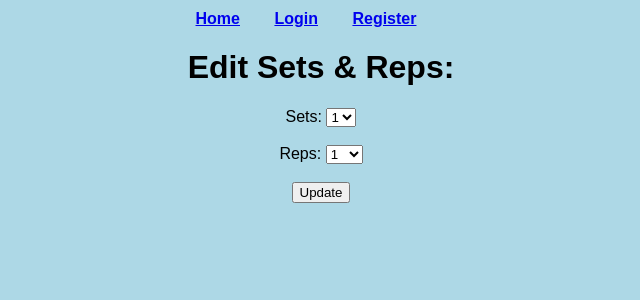
After one commit to eoghanwinters/Individual-Project, a Flask app: page /update/1 in a window 1280 px wide. The commit adds this page. Shown: the top 300 px of the page, without its empty margins (319-959 px from the left). Run offline with Flask 2, Linux system fonts and the light colour scheme; data comes from the database, SQL or seed files in the repository; both versions use the stored data as it was after the commit.

Commit message:
Update Exercise Function added!

```diff
--- a/application/forms.py
+++ b/application/forms.py
@@ -52,6 +52,37 @@ class EditForm(FlaskForm):
 			Length(max=100000)
 		])
 	submit = SubmitField('Add Exercise')
+
+
+class UpdateExerciseForm(FlaskForm):
+	sets = SelectField('Sets: ',
+		choices=[
+			('1', '1'),
+			('2', '2'),
+			('3', '3'),
+			('4', '4'),
+			('5', '5'),
+			('6', '6')
+		])
+	reps = SelectField('Reps: ',
+		choices=[
+			('1', 1),
+			('2', 2),
+			('3', 3),
+			('4', 4),
+			('5', 5),
+			('6', 6),
+			('7', 7),
+			('8', 8),
+			('9', 9),
+			('10', 10),
+			('11', 11),
+			('12', 12),
+			('13', 13),
+			('14', 14),
+			('15', 15)
+		])
+	submit = SubmitField('Update')
 
 
 class RegistrationForm(FlaskForm):
--- a/application/routes.py
+++ b/application/routes.py
@@ -1,7 +1,7 @@
 from flask import render_template, redirect, url_for, request
 from application import app, db, bcrypt
 from application.models import Exercises, Users
-from application.forms import EditForm, RegistrationForm, LoginForm, UpdateAccountForm
+from application.forms import EditForm, RegistrationForm, LoginForm, UpdateAccountForm, UpdateExerciseForm
 from flask_login import login_user, current_user, logout_user, login_required
 
 
@@ -97,6 +97,7 @@ def account():
 		form.email.data = current_user.email
 	return render_template('account.html', title='Account', form=form)
 
+
 @app.route('/delete/<int:id>')
 def delete(id):
 	exercise_to_delete = Exercises.query.get_or_404(id)
@@ -106,3 +107,20 @@ def delete(id):
 		return redirect('/exercises')
 	except:
 		return 'There was a problem deleting that exercise!'
+
+
+@app.route('/update/<int:id>', methods=['GET', 'POST'])
+def update(id):
+	form = UpdateExerciseForm()
+	exercise = Exercises.query.get_or_404(id)
+	if request.method == 'POST':
+		exercise.sets = request.form['sets']
+		exercise.reps = request.form['reps']
+
+		try:
+			db.session.commit()
+			return redirect('/exercises')
+		except:
+			return 'There was a problem updating that exercise!'
+	else:
+		return render_template('update.html', form=form, exercise=exercise)
--- a/application/templates/exercises.html
+++ b/application/templates/exercises.html
@@ -19,7 +19,7 @@
 				<td>{{ exercise.description }}</td>
 				<td>
 					<a href="/delete/{{ exercise.id }}">Delete</a>
-					<a href="">Update</a>
+					<a href="/update/{{ exercise.id }}">Update</a>
 				</td>
 				{% endfor %}
 			</tr>
--- /dev/null
+++ b/application/templates/update.html
@@ -0,0 +1,39 @@
+{% extends "layout.html" %}
+{% block bc %}
+<h1>Edit Sets & Reps:</h1>
+	<div class="form">
+		<form action="/update/{{ exercise.id }}", method="POST">
+			{{ form.hidden_tag() }}
+			<div class="form-group">
+			{{ form.sets.label }}
+			{% if form.sets.errors %}
+			{{ form.sets }}
+			<div class="error">
+				{% for error in form.sets.errors %}
+					<span>{{ error }}</span>
+				{% endfor %}
+			</div>
+			{% else %}
+				{{ form.sets }}
+			{% endif %}
+			</div>
+			<br>
+			<div class="form-group">
+			{{ form.reps.label }}
+			{% if form.reps.errors %}
+			{{ form.reps }}
+			<div class="error">
+				{% for error in form.reps.errors %}
+					<span>{{ error }}</span>
+				{% endfor %}
+			</div>
+			{% else %}
+				{{ form.reps }}
+			{% endif %}
+			</div>
+			<br>
+			{{ form.submit }}
+			<br>
+		</form>
+	</div>
+{% endblock bc %}
```
Also changed, not shown: application/site.db, 5 other files.
